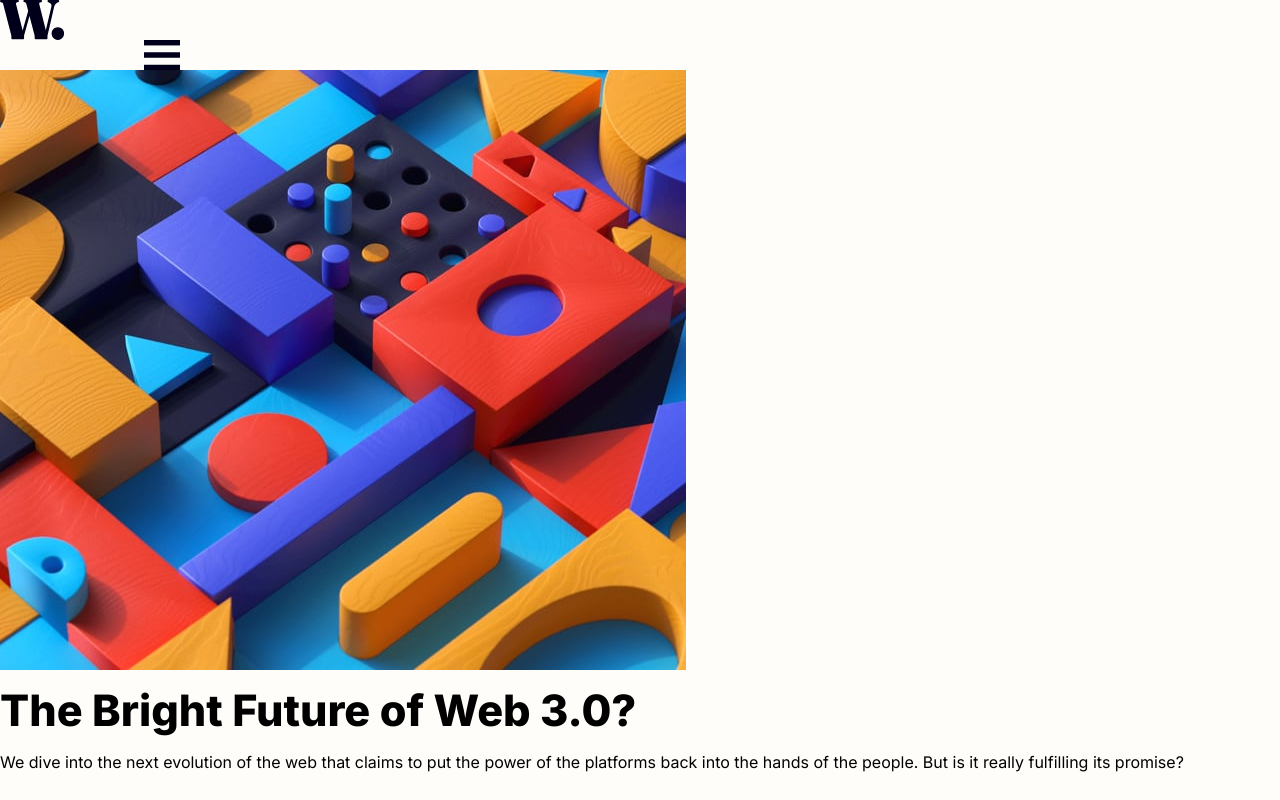
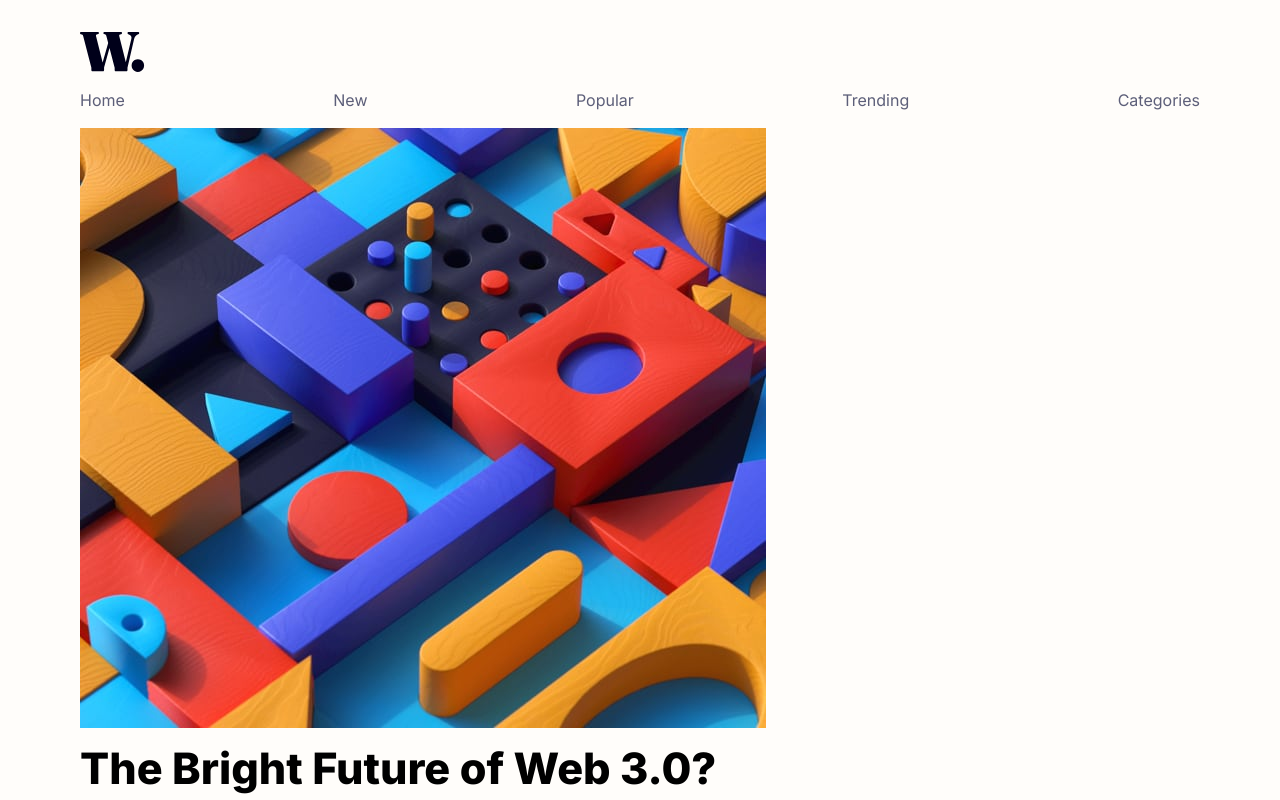
Before and after one commit to Hin274/news-homepage-main, a React (Vite) app: page / in a window 1280 px wide. Shown: the top 800 px of the page. Built offline with nearby package versions, Linux system fonts and the light colour scheme.

Commit message:
Fixed bug with burger menu and add responsive menu

```diff
--- /dev/null
+++ b/hooks/useViewport.js
@@ -0,0 +1,16 @@
+import React from "react";
+
+const useViewport = () => {
+  const [width, setWidth] = React.useState(window.innerWidth);
+
+  React.useEffect(() => {
+    const handleWindowResize = () => setWidth(window.innerWidth);
+    window.addEventListener("resize", handleWindowResize);
+    return () => window.removeEventListener("resize", handleWindowResize);
+  }, []);
+
+  // Return the width so we can use it in our components
+  return  width;
+}
+
+export default useViewport
--- a/src/components/Header.jsx
+++ b/src/components/Header.jsx
@@ -5,8 +5,8 @@ import NavBar from "./NavBar/NavBar"
 const Header =()=> {
     return (
         <div>
-            <header className="grid grid-cols-2 py-4 items-center xl:grid-cols-12">
-                <img src="../assets/images/logo.svg" className="w-1/3" />
+            <header className="grid grid-cols-2 py-3 items-center lg:grid-cols-12">
+                <img src="../assets/images/logo.svg" className="w-14" />
                  <NavBar/>
 
 
--- a/src/components/NavBar/NavBar.jsx
+++ b/src/components/NavBar/NavBar.jsx
@@ -1,19 +1,27 @@
 import { slide as Menu } from 'react-burger-menu';
 import NavLinks from './NavLinks';
+import useViewport from '../../../hooks/useViewport';
+
 
 const NavBar = () => {
 
+    const screenWidth = useViewport()
+    const breakpoint = 1024
 
     return (
-        <Menu
-        right
-        customBurgerIcon={<img src='../../../assets/images/icon-menu.svg'/>}
-        customCrossIcon={<img src='../../../assets/images/icon-menu-close.svg'/>}
-        width={"69%"}
-        >
-        <NavLinks/>
+        <>
+            { screenWidth > breakpoint ? <NavLinks /> :
+                <Menu
+                    right
+                    customBurgerIcon={<img src='../../../assets/images/icon-menu.svg' />}
+                    customCrossIcon={<img src='../../../assets/images/icon-menu-close.svg' />}
+                    width={"69%"}
+                >
+                    <NavLinks />
 
-        </Menu>
+                </Menu>
+            }
+        </>
     );
 }
 
--- a/src/components/NavBar/NavLinks.jsx
+++ b/src/components/NavBar/NavLinks.jsx
@@ -2,7 +2,7 @@
 
 const NavLinks = () => {
     return (
-        <ul>
+        <ul className="lg: col-start-8 col-span-5">
             <li><a href='#'>Home</a></li>
             <li><a href='#'>New</a></li>
             <li><a href='#'>Popular</a></li>
--- a/src/index.css
+++ b/src/index.css
@@ -8,16 +8,29 @@ body {
   background: hsl(36, 100%, 99%);
 }
 
+@media (min-width: 1025px) {
+  body{
+    margin: 2rem 5rem;
+  }
+}
+
 li {
   margin: 1rem 0;
   font-weight: 700;
 }
 
-@media (min-width:1025px) {
+@media (min-width: 1025px) {
+  ul {
+    display: flex;
+    justify-content: space-between;
+  }
   li {
+    font-weight: 400;
+    color: hsl(236, 13%, 42%);
+  }
 
-    font-weight: 400;
-    color:  hsl(236, 13%, 42%);
+  ul li a:hover {
+color: hsl(35, 77%, 62%);
   }
 }
 
@@ -90,11 +103,11 @@ article div h3 {
 
 /* Position and sizing of burger button */
 .bm-burger-button {
-  /* position: fixed; */
+  position: absolute;
   width: 36px;
   height: 30px;
-  /* right: 5%;
-  top: 36px; */
+  right: 5%;
+  top: 25px;
   margin-left: 9rem;
 }
 
@@ -103,18 +116,9 @@ article div h3 {
   background: #373a47;
 }
 
-/* Color/shape of burger icon bars on hover*/
-.bm-burger-bars-hover {
-  /* background: #a90000; */
-}
-
 /* Position and sizing of clickable cross button */
 .bm-cross-button {
   margin: 1.7rem 0.8rem;
-}
-
-/* Color/shape of close button cross */
-.bm-cross {
 }
 
 /*
@@ -141,7 +145,6 @@ Note: Beware of modifying this element as it can break the animations - you shou
 
 /* Wrapper for item list */
 .bm-item-list {
-  /* color: #b8b7ad; */
   padding: 0.8em;
 }
 
```
Also changed, not shown: src/components/NavBar/MobileNavigation.jsx (deleted, +0 -19 lines), src/components/NavBar/Navigation.jsx (deleted, +0 -11 lines).
